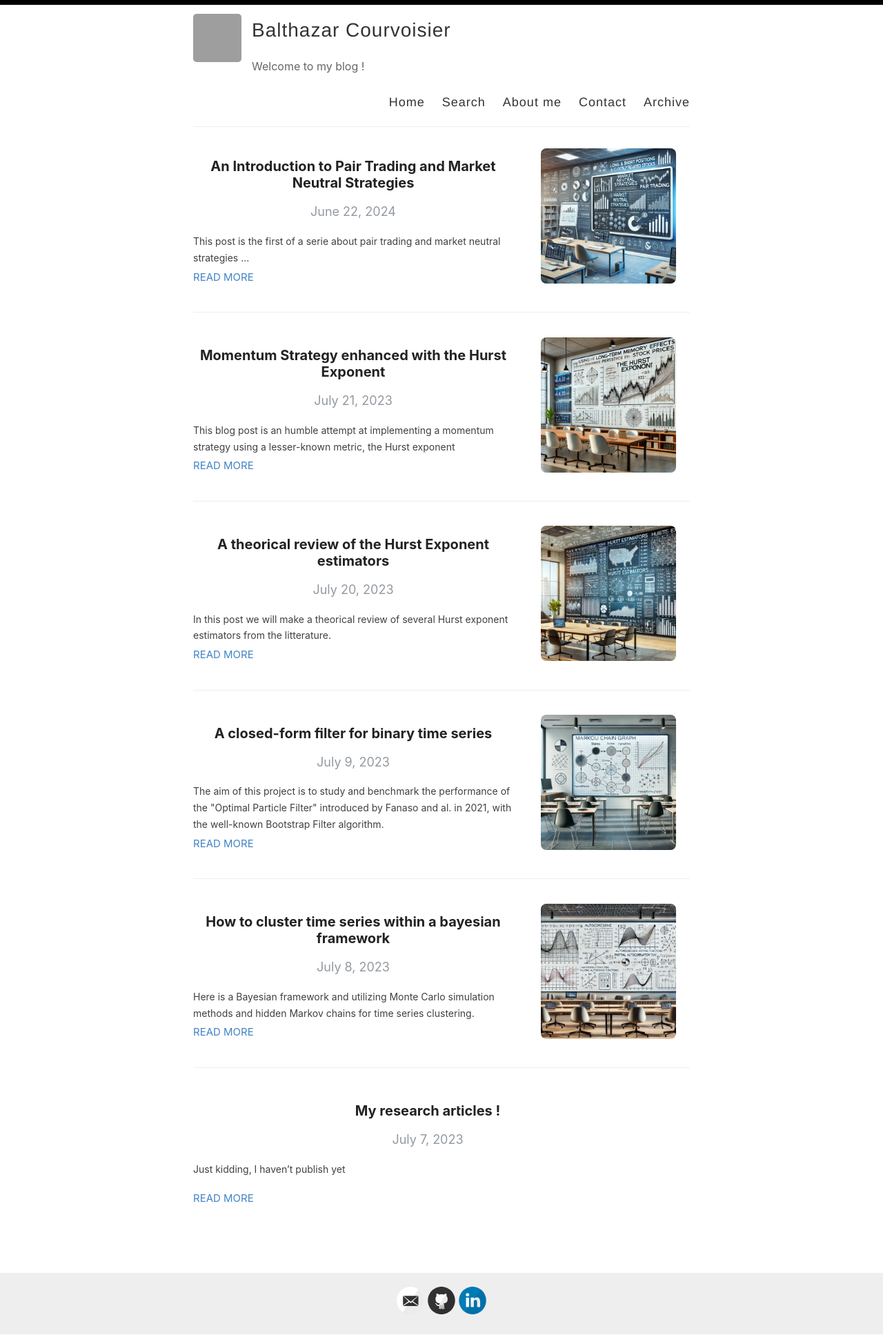
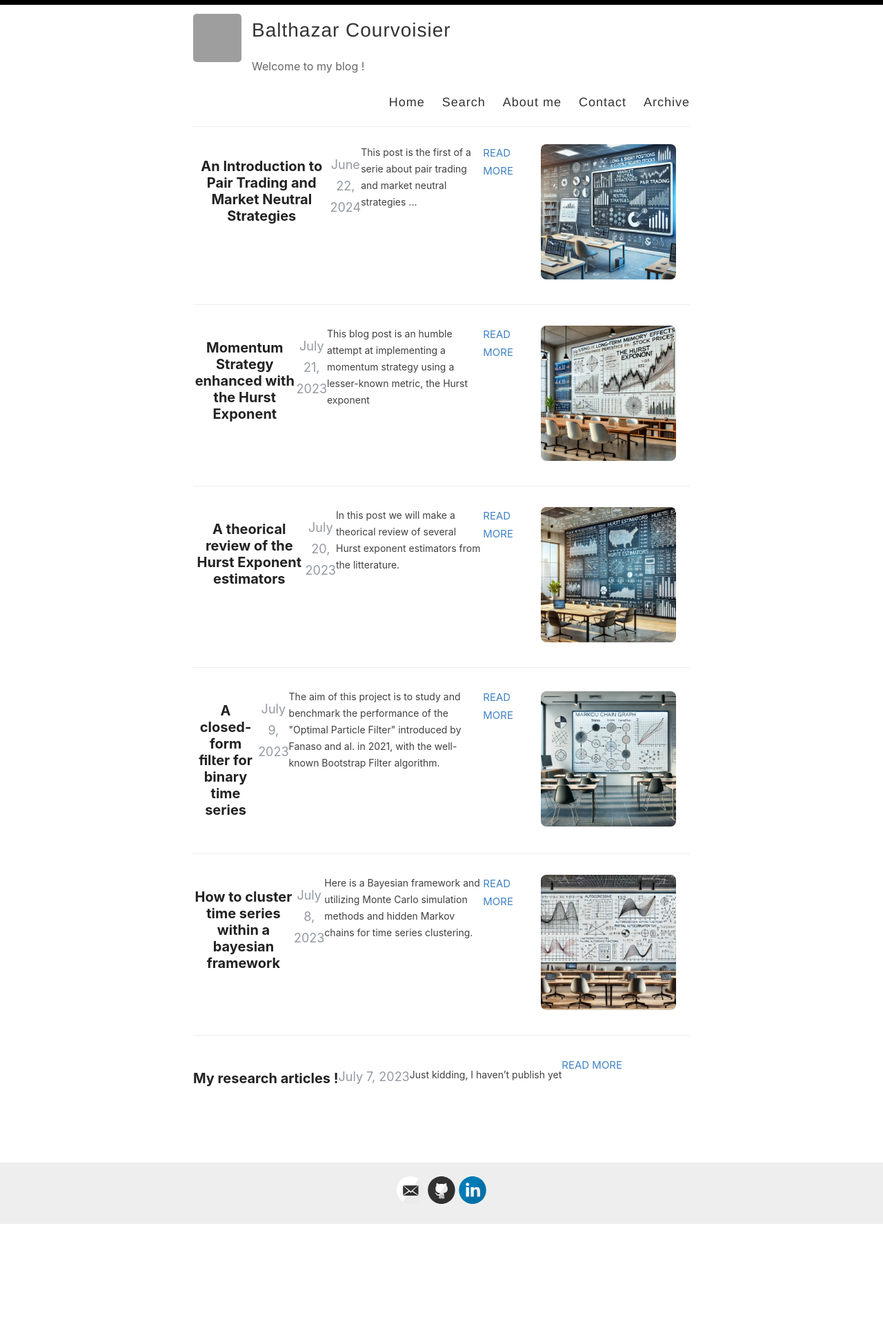
Before and after one commit to Zaltarba/blog, a Jekyll site: the page built from index.html, in a window 1280 px wide. Shown: the whole page at 69% size. Built offline with Jekyll 4.4.1, drawn with Linux system fonts in a browser that asks for light colours; the list of posts is cut into pages by our own code; after the commit the page ends 1775 px from its top, so only the background shows below that.

Commit message:
Update index.html

```diff
--- a/index.html
+++ b/index.html
@@ -29,6 +29,7 @@ layout: default
   .content {
     flex: 1.618;
     margin-right: 20px;
+    display: flex;
   }
   @media (max-width: 768px) {
     .post {
@@ -49,6 +50,8 @@ layout: default
     }
     .content {
       flex: 1.618;
+      text-align: center;
+      display: flex;
       margin-right: 20px;
     }
     h1 {
```
